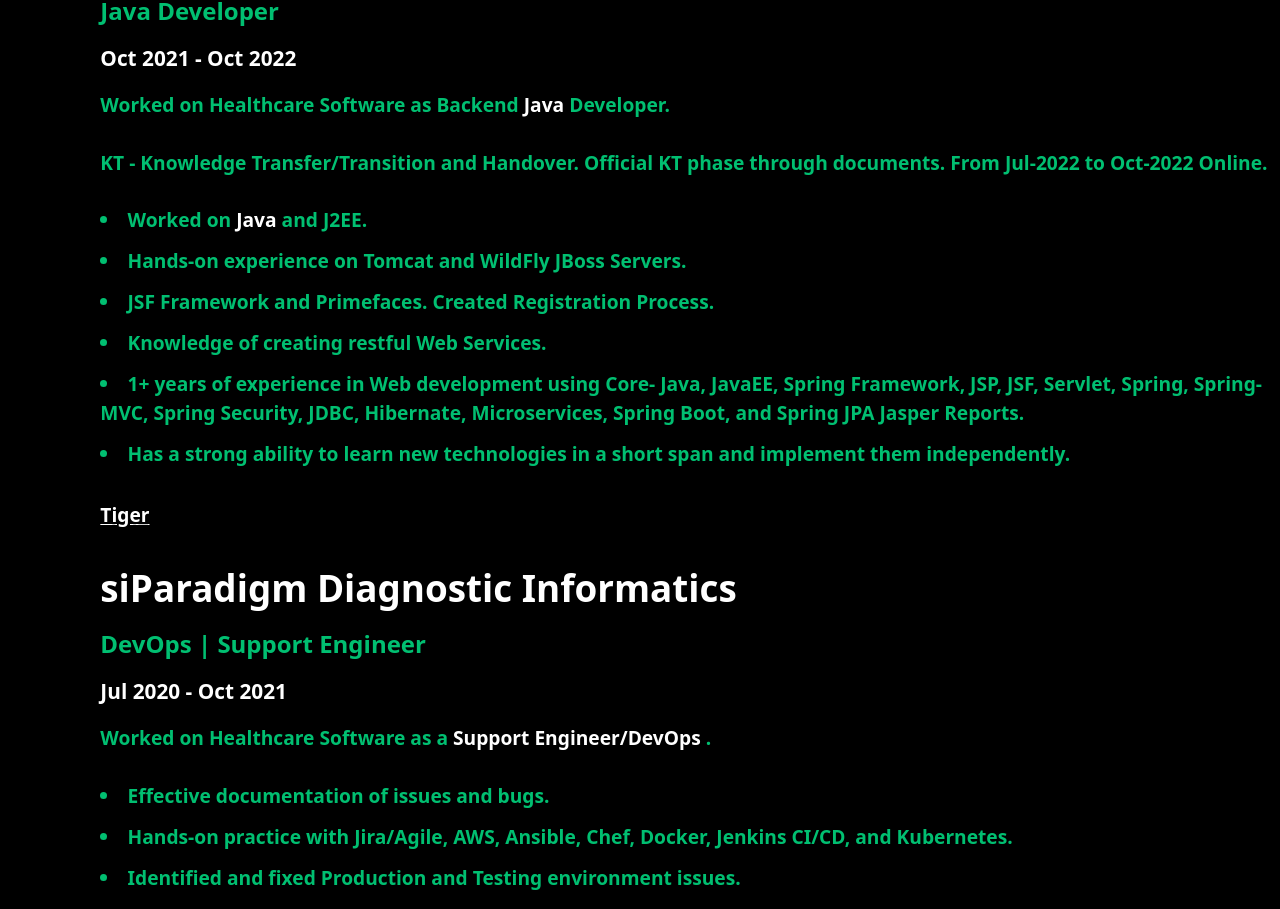
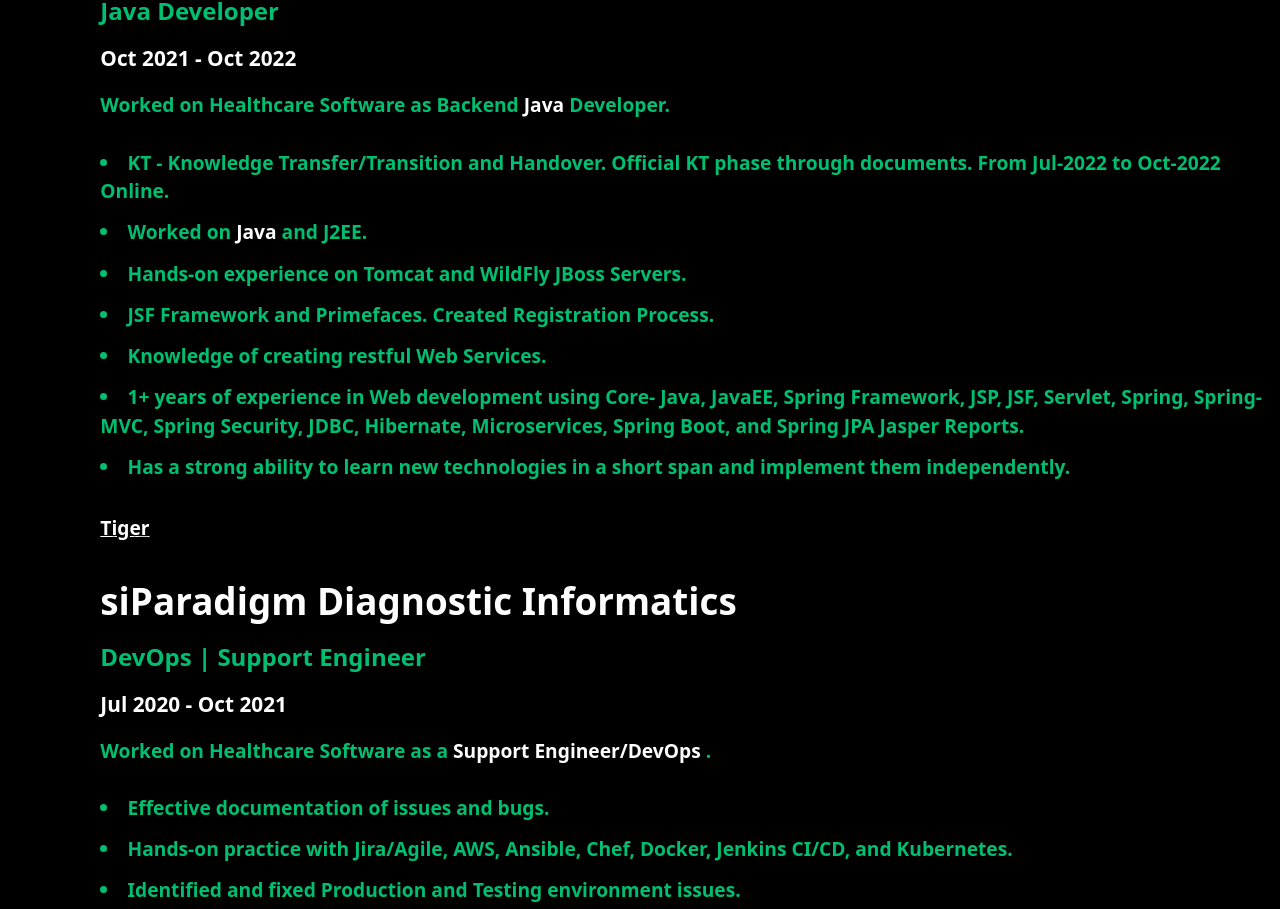
Before and after one commit to Fazal-haroon/fazal-portfolio, a React (Create React App) app: page /experience in a window 1280 px wide. Shown: the part 1173-2082 px from the top of the page. Built offline with nearby package versions, Linux system fonts and the light colour scheme.

Commit message:
my 2nd updated portfolio

```diff
--- a/src/components/Experience.js
+++ b/src/components/Experience.js
@@ -61,7 +61,7 @@
     <h1 className={classes.experience} style={{fontSize:"1.3rem",color:"#fff"}}>Oct 2021 - Oct 2022</h1>
 
     <p className={classes.experience} style={{fontSize:"1.2rem",color:"#01bf71"}}>Worked on Healthcare Software as Backend<span style={{color:"#fff"}}> Java </span>Developer.</p>
-    <p className={classes.experience} style={{fontSize:"1.2rem",color:"#01bf71"}}>KT - Knowledge Transfer/Transition and Handover. Official KT phase through documents. From Jul-2022 to Oct-2022 Online.</p>
+    <li className={classes.experience} style={{fontSize:"1.2rem",color:"#01bf71"}}>KT - Knowledge Transfer/Transition and Handover. Official KT phase through documents. From Jul-2022 to Oct-2022 Online.</li>
     <li className={classes.experience} style={{fontSize:"1.2rem",color:"#01bf71"}}>Worked on <span style={{color:"#fff"}}>Java</span> and J2EE.</li>
     <li className={classes.experience} style={{fontSize:"1.2rem",color:"#01bf71"}}>Hands-on experience on Tomcat and WildFly JBoss Servers.</li>
     <li className={classes.experience} style={{fontSize:"1.2rem",color:"#01bf71"}}>JSF Framework and Primefaces. Created Registration Process.</li>
```
